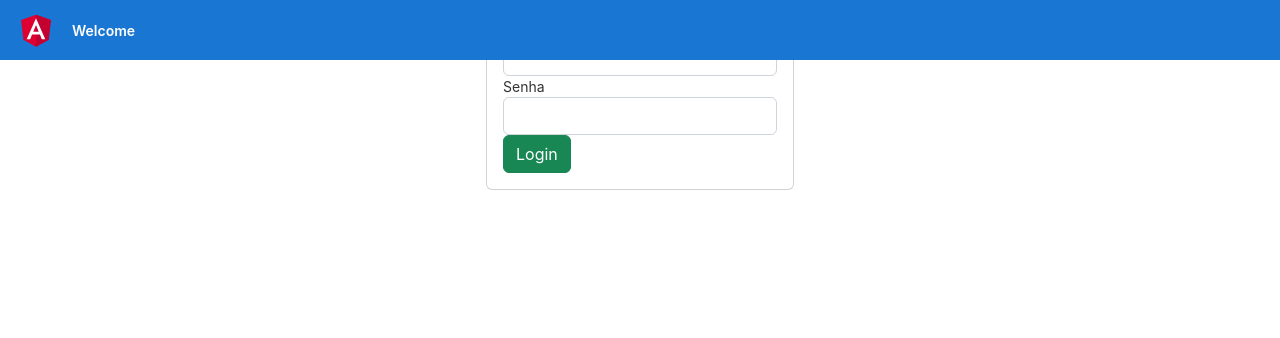
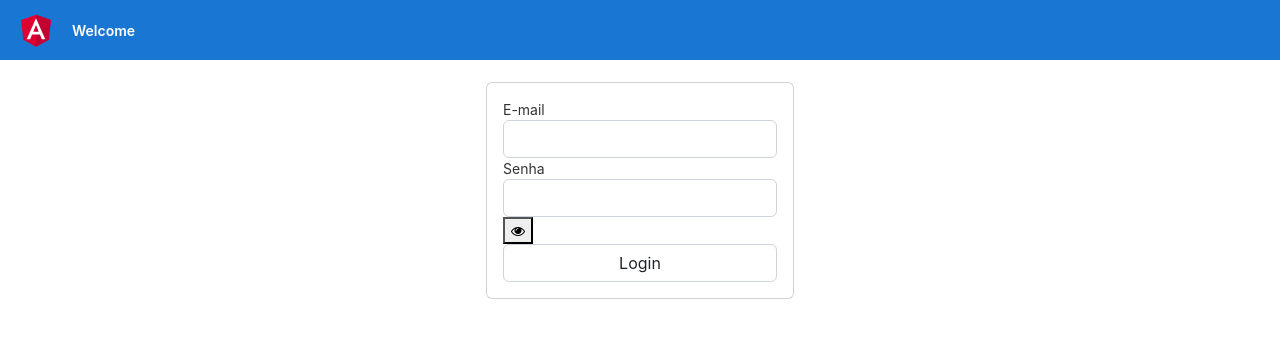
Before and after one commit to fernandawinter/frontend-challenge-picpay, an Angular app: page / in a window 1280 px wide. Shown: the top 338 px of the page. Built offline with nearby package versions, Linux system fonts and the light colour scheme.

Commit message:
feat: adding the setting to be able to verify that you entered the password correctly

```diff
--- a/src/app/app.component.html
+++ b/src/app/app.component.html
@@ -1,5 +1,3 @@
-<app-login></app-login>
-
 <!-- Toolbar -->
 <div class="toolbar" role="banner">
   <img width="40" alt="Angular Logo"
@@ -13,7 +11,7 @@
 </div>
 
 <div class="content" role="main">
-
+  <app-login></app-login>
   <!-- Footer -->
   <footer>
   </footer>
--- a/src/app/login/login.component.html
+++ b/src/app/login/login.component.html
@@ -1,3 +1,4 @@
+<link rel="stylesheet" href="https://cdnjs.cloudflare.com/ajax/libs/font-awesome/4.7.0/css/font-awesome.min.css">
 <div class="d-flex justify-content-center align-items-center">
 
     <div class="card p-3">
@@ -5,24 +6,27 @@
         <form>
 
             <div class="form-group">
-
                 <label for="email">E-mail</label>
 
                 <input type="text" id="email" class="form-control">
-
-
-
                 <div class="form-group">
 
                     <label for="senha">Senha</label>
+                    <div class="form-group">
+                        <input [type]="password" id="senha" class="form-control">
+                        <button (click)="onClick()" type="button">
+                            <i class="fa fa-eye" aria-hidden="true" *ngIf="!show"></i>
+                            <i class="fa fa-eye-slash" aria-hidden="true" *ngIf="show"></i>
+                        </button>
+                    </div>
 
-                    <input type="password" id="senha" class="form-control">
+
 
                 </div>
 
                 <div class="form-group">
 
-                    <button class="btn btn-success" type="submit">Login</button>
+                    <button class="btn btn-success" type="submit" class="form-control">Login</button>
 
                 </div>
 
--- a/src/app/login/login.component.ts
+++ b/src/app/login/login.component.ts
@@ -6,5 +6,21 @@ import { Component } from '@angular/core';
   styleUrls: ['./login.component.css']
 })
 export class LoginComponent {
+  password = '';
 
+  show = false;
+
+  ngOnInit() {
+    this.password = 'password';
+  }
+
+  onClick() {
+    if (this.password === 'password') {
+      this.password = 'text';
+      this.show = true;
+    } else {
+      this.password = 'password';
+      this.show = false;
+    }
+  }
 }
```
